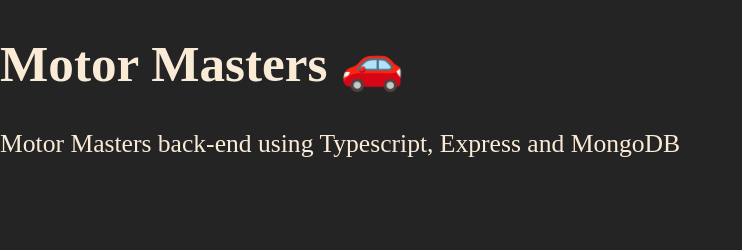
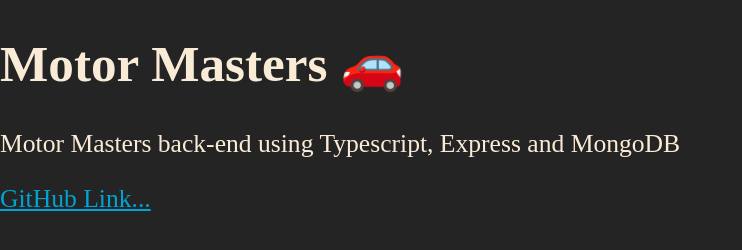
Before and after one commit to aHasnat1997/motor_masters_server, a website: page view/index.html in a window 1280 px wide. Shown: the whole page, without its empty margins (0-742 px from the left). Drawn offline with Linux system fonts and the light colour scheme.

Commit message:
ADD: GitHub link add in index.html

```diff
--- a/view/index.html
+++ b/view/index.html
@@ -13,12 +13,17 @@
             color: antiquewhite;
             font-size: 160%;
         }
+
+        a {
+            color: #00a3d4
+        }
     </style>
 </head>
 
 <body>
     <h1>Motor Masters 🚗</h1>
     <p>Motor Masters back-end using Typescript, Express and MongoDB</p>
+    <a href="https://github.com/aHasnat1997/motor_masters_server" target="_blank">GitHub Link...</a>
 </body>
 
 </html>
```
